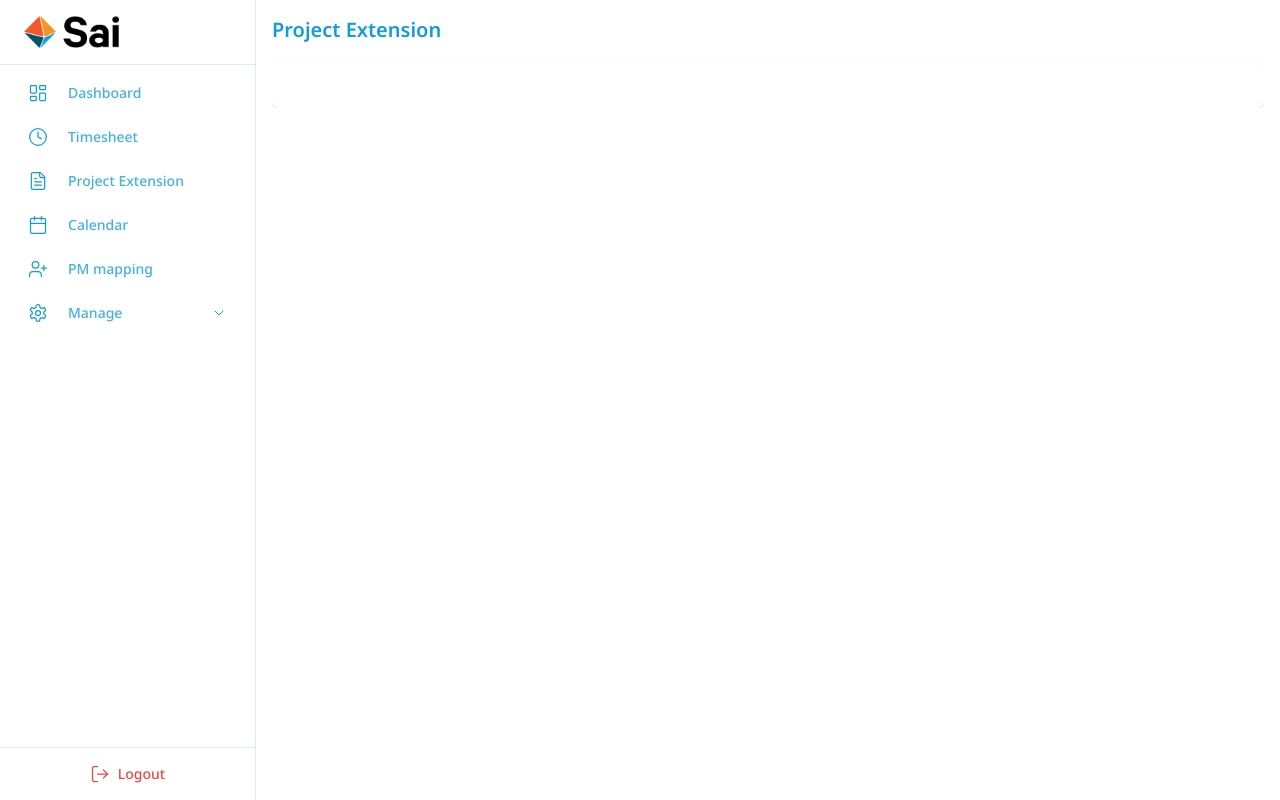
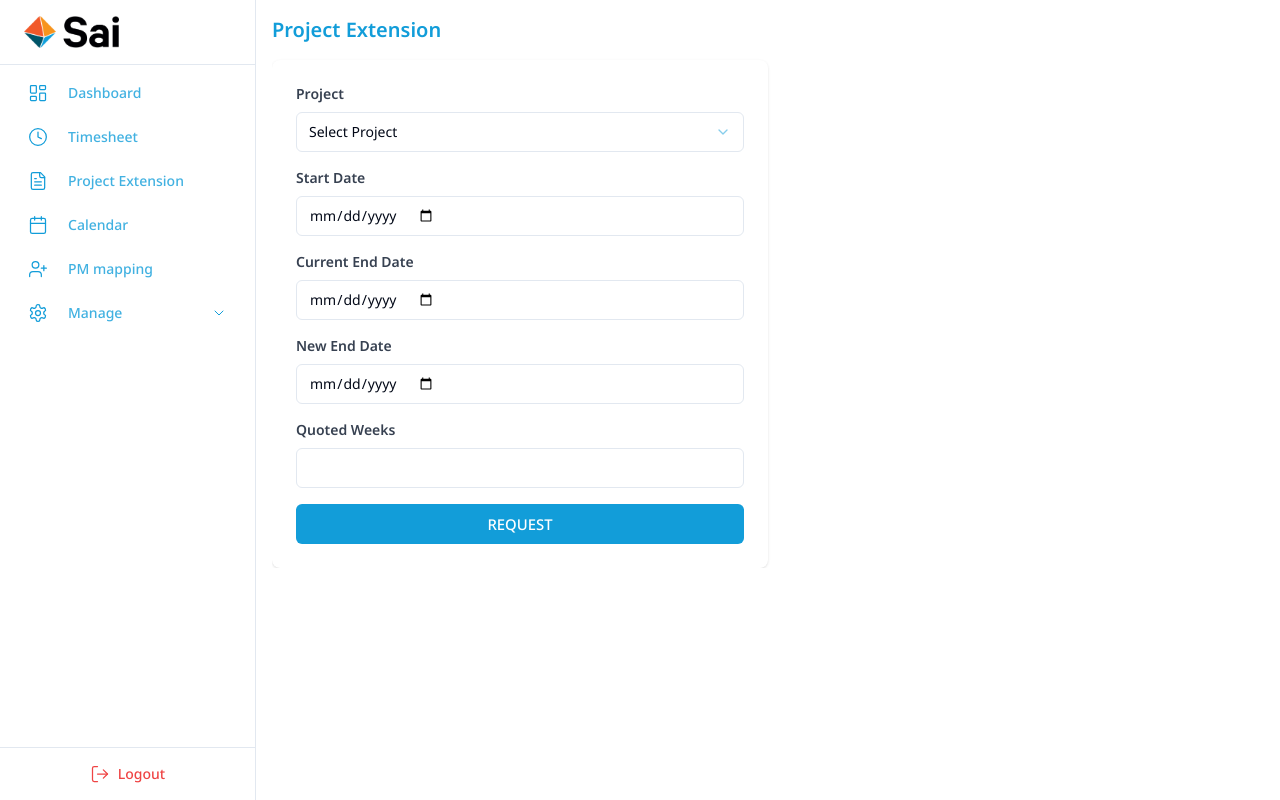
Before and after one commit to adainsys-repos/Timesheet_Static, a React (Vite) app: page /project-extension in a window 1280 px wide. Built offline with nearby package versions, Linux system fonts and the light colour scheme.

Commit message:
Screen for Project Extension

```diff
--- a/src/routes/project-extension/page.tsx
+++ b/src/routes/project-extension/page.tsx
@@ -1,10 +1,49 @@
+import { Select, SelectContent, SelectItem, SelectTrigger, SelectValue } from '@/components/ui/select';
+import { Button } from '@/components/ui/button';
+import { Input } from '@/components/ui/input';
 import RouteHeader from '@/components/common/route-header';
 
 export default function ProjectExtension() {
     return (
         <div className="flex flex-col gap-4">
             <RouteHeader text="Project Extension" />
-            <div className="bg-white rounded-lg shadow p-6">{/* Add project extension content here */}</div>
+            <div className="flex gap-6">
+                <div className="bg-white rounded-lg shadow p-6 w-1/2 space-y-4">
+                    <div className="space-y-2">
+                        <label className="block text-sm font-semibold text-gray-700">Project</label>
+                        <Select>
+                            <SelectTrigger>
+                                <SelectValue placeholder="Select Project" />
+                            </SelectTrigger>
+                            <SelectContent>
+                                <SelectItem value="project1">Project 1</SelectItem>
+                                <SelectItem value="project2">Project 2</SelectItem>
+                                <SelectItem value="project3">Project 3</SelectItem>
+                            </SelectContent>
+                        </Select>
+                    </div>
+
+                    <div className="space-y-2">
+                        <label className="block text-sm font-semibold text-gray-700">Start Date</label>
+                        <Input
+                            type="date" placeholder="02-Feb-2025"/>
+                    </div>
+                    <div className="space-y-2">
+                        <label className="block text-sm font-semibold text-gray-700">Current End Date</label>
+                        <Input type="date" placeholder="Current End Date"/>
+                    </div>
+
+                    <div className="space-y-2">
+                        <label className="block text-sm font-semibold text-gray-700">New End Date</label>
+                        <Input type="date" />
+                    </div>
+                    <div className="space-y-2">
+                        <label className="block text-sm font-semibold text-gray-700">Quoted Weeks</label>
+                        <Input type="number"/>
+                    </div>
+                    <Button className="w-full mt-4">REQUEST</Button>
+                </div>
+            </div>
         </div>
     );
 }
```
